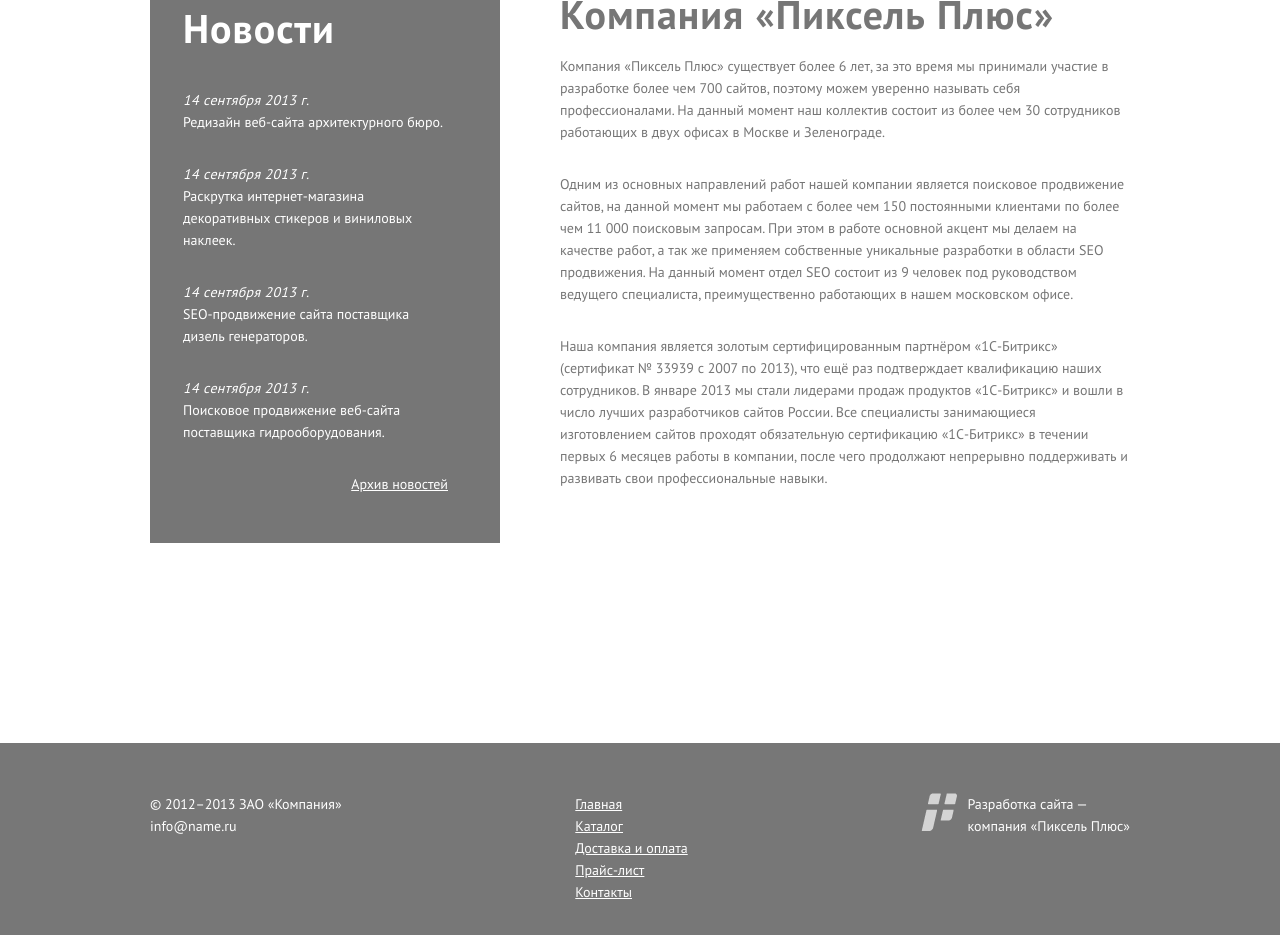
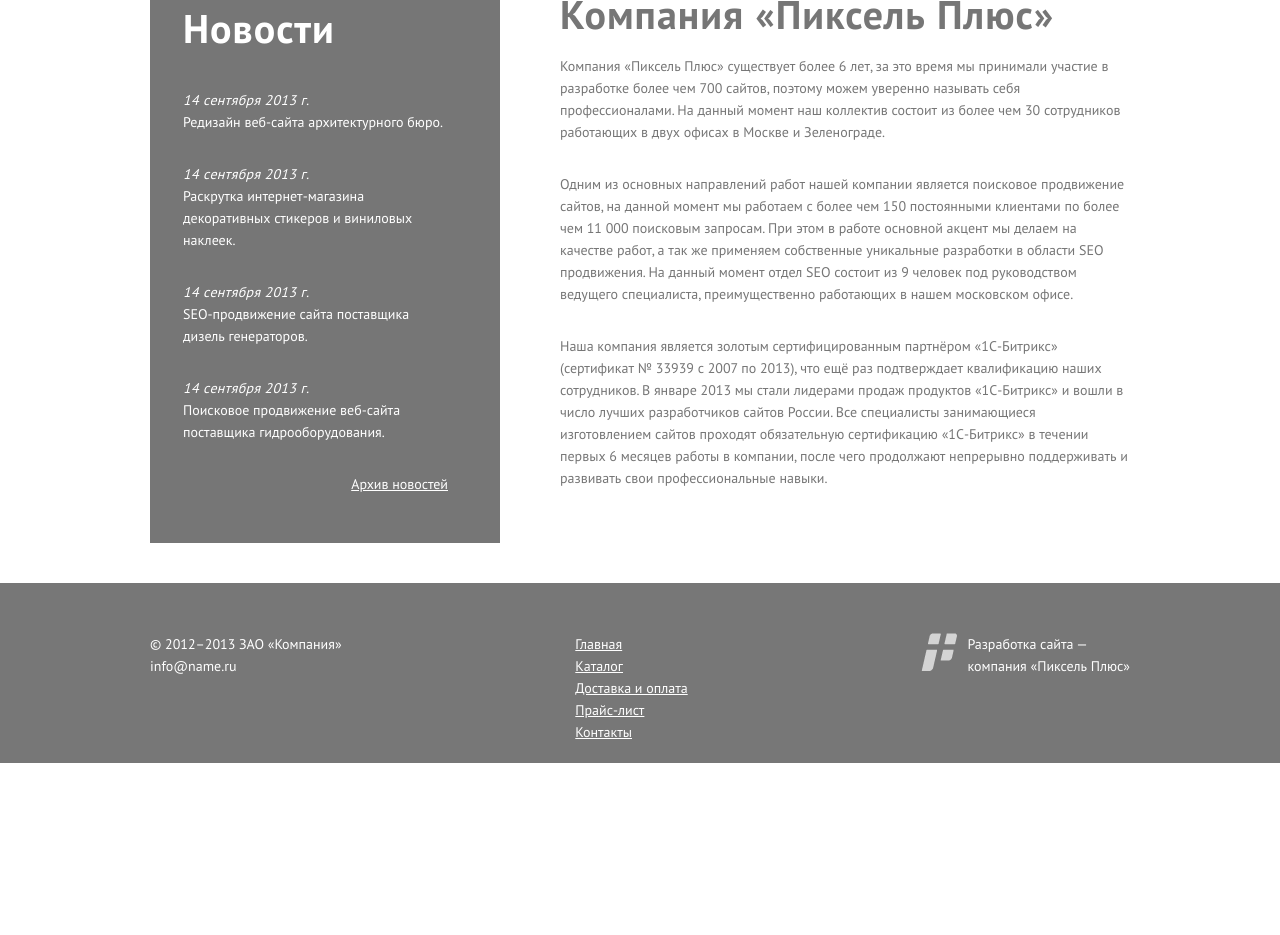
Before and after one commit to pelyuh/HTML1-test-v2, a plain HTML site: page index.html in a window 1280 px wide. Shown: the part 763-1698 px from the top of the page. After the commit the page ends 1526 px from the top, so only its background shows below. Drawn offline with Linux system fonts and the light colour scheme.

Commit message:
fix footer

```diff
--- a/css/style.css
+++ b/css/style.css
@@ -4,6 +4,10 @@
     src: url("../font/OpenSansCondensed-Light.woff2") format("woff2");
     font-weight: normal;
     font-style: normal;
+}
+
+html, body {
+    height: 100%;
 }
 
 body {
@@ -226,6 +230,19 @@ main {
     height: 38px;
 }
 
+.wrapper {
+    position: relative;
+    min-height: 100%;
+}
+
+footer {
+    position: absolute;
+    left: 0;
+    bottom: -220px;
+    width: 100%;
+    height: 80px;
+}
+
 @media screen and (max-width: 1247px) {
     .main-carousel {
         width: 0;
--- a/index.html
+++ b/index.html
@@ -10,7 +10,7 @@
     <link rel="stylesheet" href="css/style.css">
 </head>
 <body>
-
+<div class="wrapper">
 <header class="header-container-logo">
     <section class="header-wrapper-logo">
         <div class="header-wrapper-items">
@@ -108,6 +108,6 @@
         </div>
     </section>
 </footer>
-
+</div>
 </body>
 </html>
```
